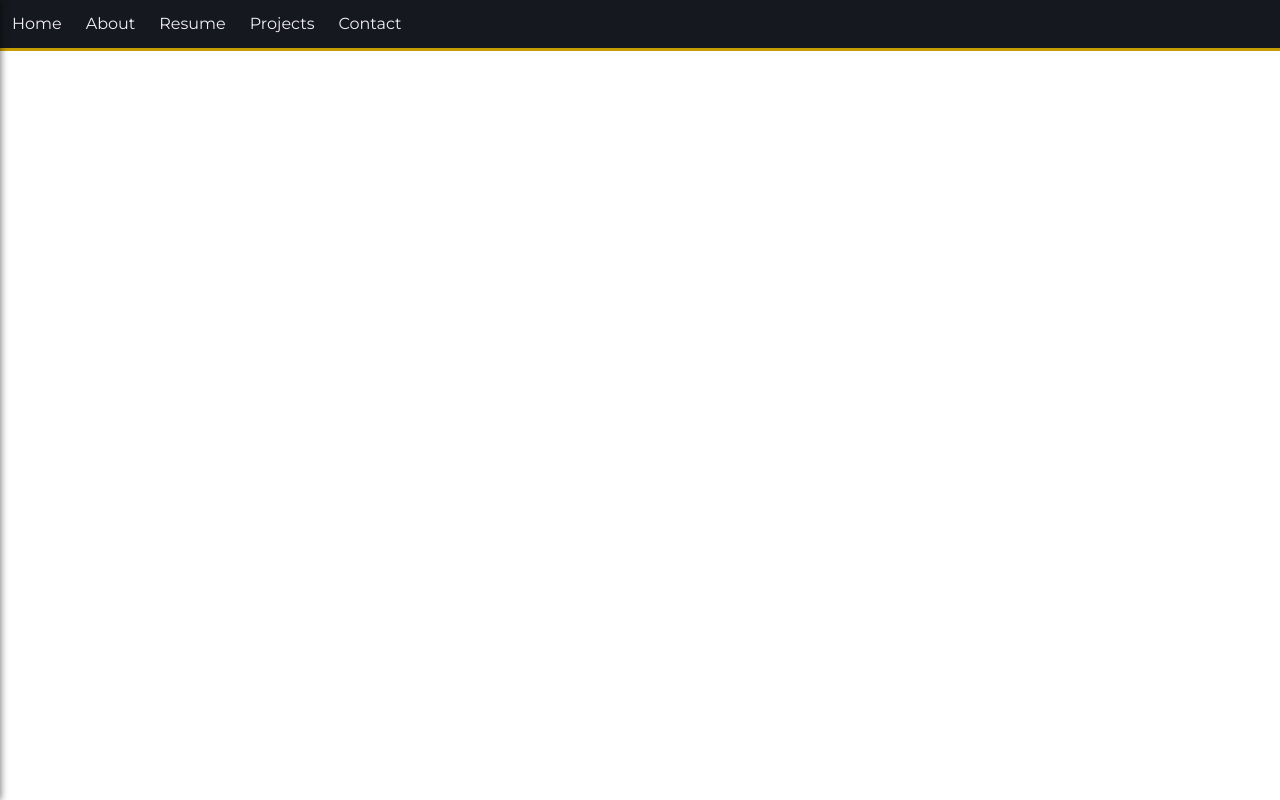
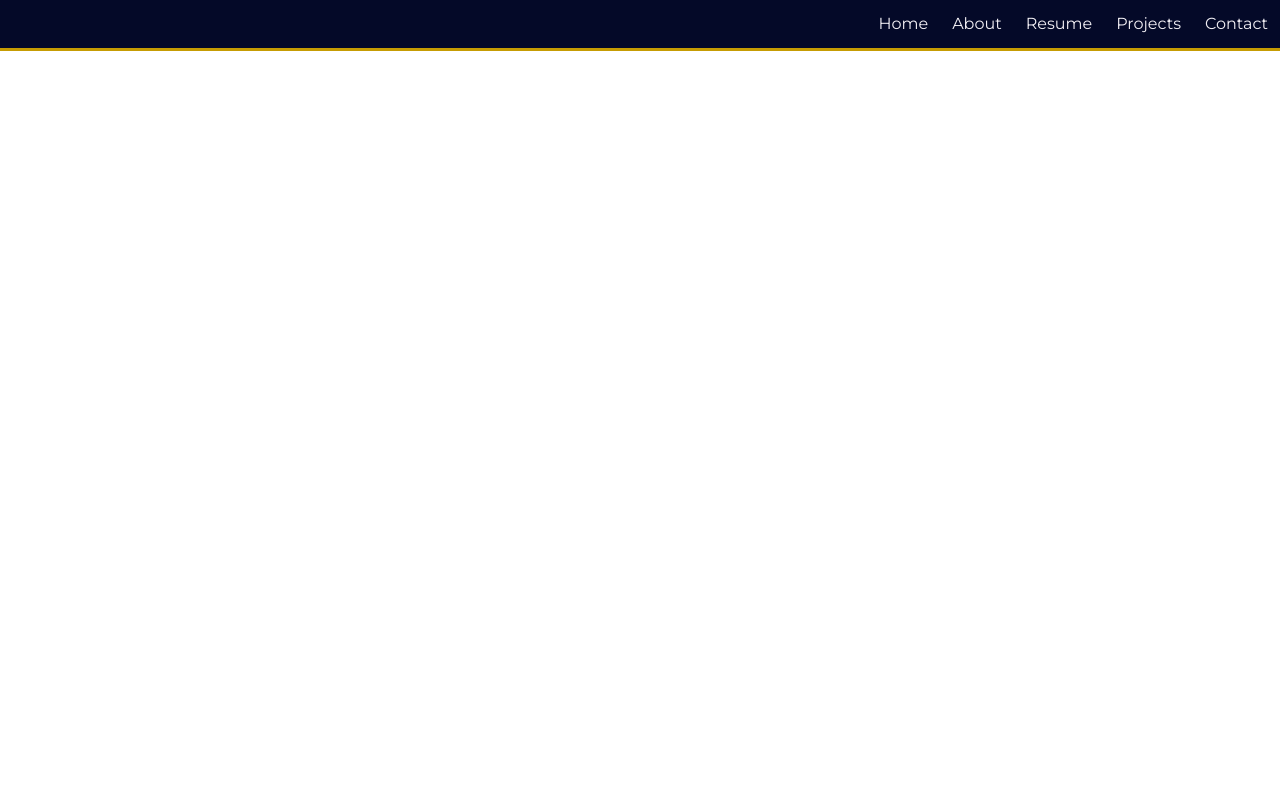
Before and after one commit to curm90/portfolio, a React (Create React App) app: page / in a window 1280 px wide. Built offline with nearby package versions, Linux system fonts and the light colour scheme; a web font is replaced by a local one.

Commit message:
fix modal styles

```diff
--- a/src/components/SideDrawer.js
+++ b/src/components/SideDrawer.js
@@ -3,8 +3,6 @@ import Hamburger from './Hamburger';
 import resume from '../img/resume.pdf';
 
 const SideDrawer = ({ showSideDrawer, drawerClickHandler }) => {
-  console.log(showSideDrawer);
-
   let drawerClasses = 'side-drawer__container';
 
   if (showSideDrawer) {
@@ -13,7 +11,6 @@ const SideDrawer = ({ showSideDrawer, drawerClickHandler }) => {
 
   return (
     <nav className={drawerClasses}>
-      <Hamburger drawerClickHandler={drawerClickHandler} />
       <ul className='side-drawer__list'>
         <li className='side-drawer__list-item'>
           <a className='side-drawer__link' href='#header'>
--- a/src/styles/components/_hambuger.scss
+++ b/src/styles/components/_hamburger.scss
@@ -1,6 +1,9 @@
 .hamburger__icon-container {
   margin: 0 $s-size;
   font-size: $l-size;
+  // position: fixed;
+  // right: 0;
+  // top: 0;
   .hamburger__icon {
     color: white;
     cursor: pointer;
--- a/src/styles/components/_navigation.scss
+++ b/src/styles/components/_navigation.scss
@@ -1,10 +1,11 @@
 .navigation__container {
   height: $xxl-size;
-  @include flex(row, flex-start, center);
-  background: #15181e;
+  @include flex(row, flex-end, center);
+  background: $background;
   border-bottom: 3px solid $primary;
   position: fixed;
   width: 100%;
+  z-index: 500;
 
   .navigation__list {
     display: none;
--- a/src/styles/components/_sideDrawer.scss
+++ b/src/styles/components/_sideDrawer.scss
@@ -1,15 +1,15 @@
 .side-drawer__container {
-  height: 100%;
+  height: 30%;
   background: $background;
   box-shadow: 1px 0 7px rgba(0, 0, 0, 0.5);
   position: fixed;
   top: 0;
   left: 0;
   width: 100%;
-  max-width: 400px;
   z-index: 200;
-  transform: translateX(-100%);
-  transition: transform 0.3s ease-out;
+  opacity: 0;
+  transform: translateY(-100%);
+  transition: all 0.3s ease-out;
 
   .side-drawer__list {
     height: 100%;
@@ -21,7 +21,7 @@
   }
 
   .side-drawer__link {
-    font-size: 2.6rem;
+    font-size: 2.2rem;
     text-decoration: none;
     color: white;
 
@@ -33,5 +33,6 @@
 }
 
 .side-drawer__container.open {
-  transform: translateX(0);
+  transform: translateY(0);
+  opacity: 1;
 }
--- a/src/styles/styles.scss
+++ b/src/styles/styles.scss
@@ -5,6 +5,6 @@
 @import './base/base';
 @import './base/mixins';
 @import './components/navigation';
-@import './components/hambuger';
+@import './components/hamburger';
 @import './components/sideDrawer';
 @import './components/backdrop';
```
